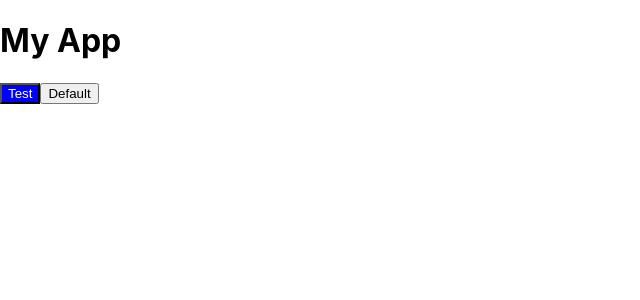
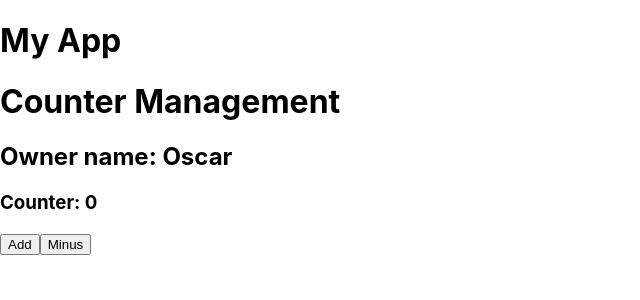
Before and after one commit to oscartrugo/MasterReact-Typecript, a React (Create React App) app in the folder react-udemy-tutorial/: page / in a window 1280 px wide. Shown: the top 300 px of the page, without its empty margins (0-640 px from the left). Built offline with nearby package versions, Linux system fonts and the light colour scheme.

Commit message:
35. State - PROJECT Counter Management

```diff
--- a/react-udemy-tutorial/src/App.tsx
+++ b/react-udemy-tutorial/src/App.tsx
@@ -1,15 +1,14 @@
 import React from 'react';
 import logo from './logo.svg';
 import './App.css';
-import { Button } from './components/Button';
+import CounterManagement from './components/CounterManagement';
 
 function App() {
   return (
 
     <>
     <h1> My App</h1>
-    <Button type="primary">Test</Button>
-    <Button >Default</Button>
+    <CounterManagement ownerName="Oscar"/>
 
     </>
   );
--- a/react-udemy-tutorial/src/components/Button/index.tsx
+++ /dev/null
@@ -1,10 +0,0 @@
-import React from "react";
-import { ButtonProps } from "./interface";
-import './style.css';
-
-export const Button: React.FC<ButtonProps> = ({ type="default", children}) => { //Esta funcion es un functional component
-    const className = type === 'primary' ? 'primary' : '';
-    return (
-        <button className={className}>{children}</button>
-    )
-}
--- a/react-udemy-tutorial/src/components/Button/interface.tsx
+++ /dev/null
@@ -1,3 +0,0 @@
-export interface ButtonProps{
-    type?: 'primary' | 'default'
-}
--- a/react-udemy-tutorial/src/components/Button/style.css
+++ /dev/null
@@ -1,4 +0,0 @@
-.primary{
-    background-color: blue;
-    color: white;
-}
--- /dev/null
+++ b/react-udemy-tutorial/src/components/CounterManagement/index.tsx
@@ -0,0 +1,76 @@
+import React from "react";
+import { CounterManagementProps, CounterManagementState } from "./interface";
+//class component
+class CounterManagement extends React.Component<CounterManagementProps, CounterManagementState> {
+    constructor(props: CounterManagementProps) {
+        super(props);
+
+        this.state = {
+            counter: 0
+        }
+    }
+//Creamos las funciones que controlaran el resultado de dar click en los botones
+    handleAddClick = () => {
+        this.setState(function(prevState) {
+            return {
+                counter: prevState.counter + 1
+            }
+        }, function(){
+            console.log("callback function")
+        });
+
+        // this.setState(function(prevState) {
+        //     return {
+        //         counter: prevState.counter + 1
+        //     }
+        // });
+
+        // this.setState(function(prevState) {
+        //     return {
+        //         counter: prevState.counter + 1
+        //     }
+        // });
+
+        // this.setState({ counter: this.state.counter + 1})
+        // this.setState({ counter: this.state.counter + 1})
+        // this.setState({ counter: this.state.counter + 1}) //Se usa el valor final, no los demás
+
+        //Multiple this.setState willl be batch for better performance, they merge into one
+    }
+
+    handleMinusClick = () =>{
+        this.setState({ counter: this.state.counter - 1})
+    }
+
+    render() {
+        console.log("render")
+        const { ownerName } = this.props;
+        const {counter} = this.state;
+        return (
+            <div>
+                <h1>Counter Management</h1>
+                <h2>Owner name: {ownerName}</h2>
+
+                <h3>Counter: {counter} </h3>
+                <button onClick={this.handleAddClick}>Add</button>
+                <button onClick={this.handleMinusClick}>Minus</button>
+            </div>
+        )
+    }
+}
+
+export default CounterManagement;
+
+/**
+ * Different ways to set a state
+ *
+ * 1. Function (if you want to update the value state from the previous value)
+ * 2. Object
+ *
+ * Remember HOW IMPORTANT is to use an ARROW FUNCTION in HandleAddClick
+ * If you use a standard function the "this" of the function will refer to the button,
+ *
+ * But if we use an Arrow Function, thar "this" will actually refer to our counter management component
+ *
+ *
+ */
--- /dev/null
+++ b/react-udemy-tutorial/src/components/CounterManagement/interface.ts
@@ -0,0 +1,7 @@
+export interface CounterManagementProps{
+    ownerName: string;
+}
+
+export interface CounterManagementState{
+    counter: number;
+}
```
